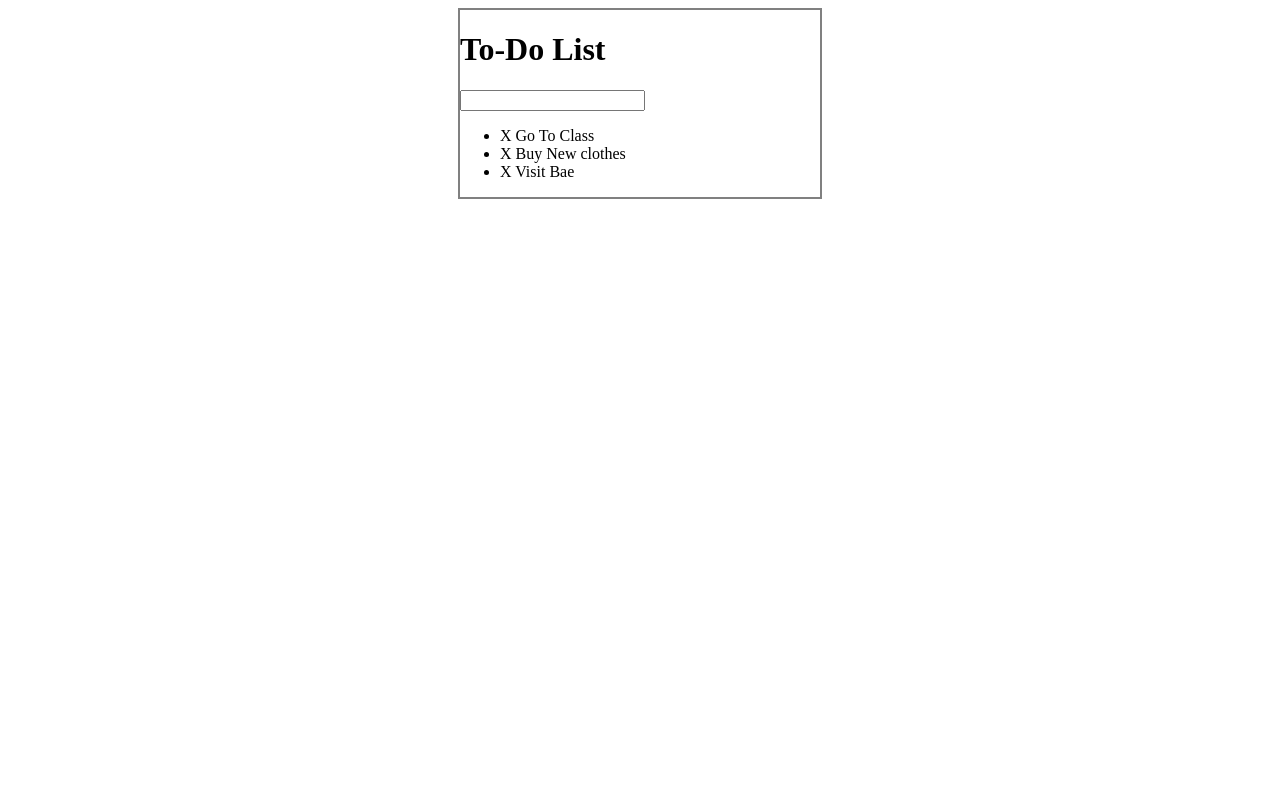
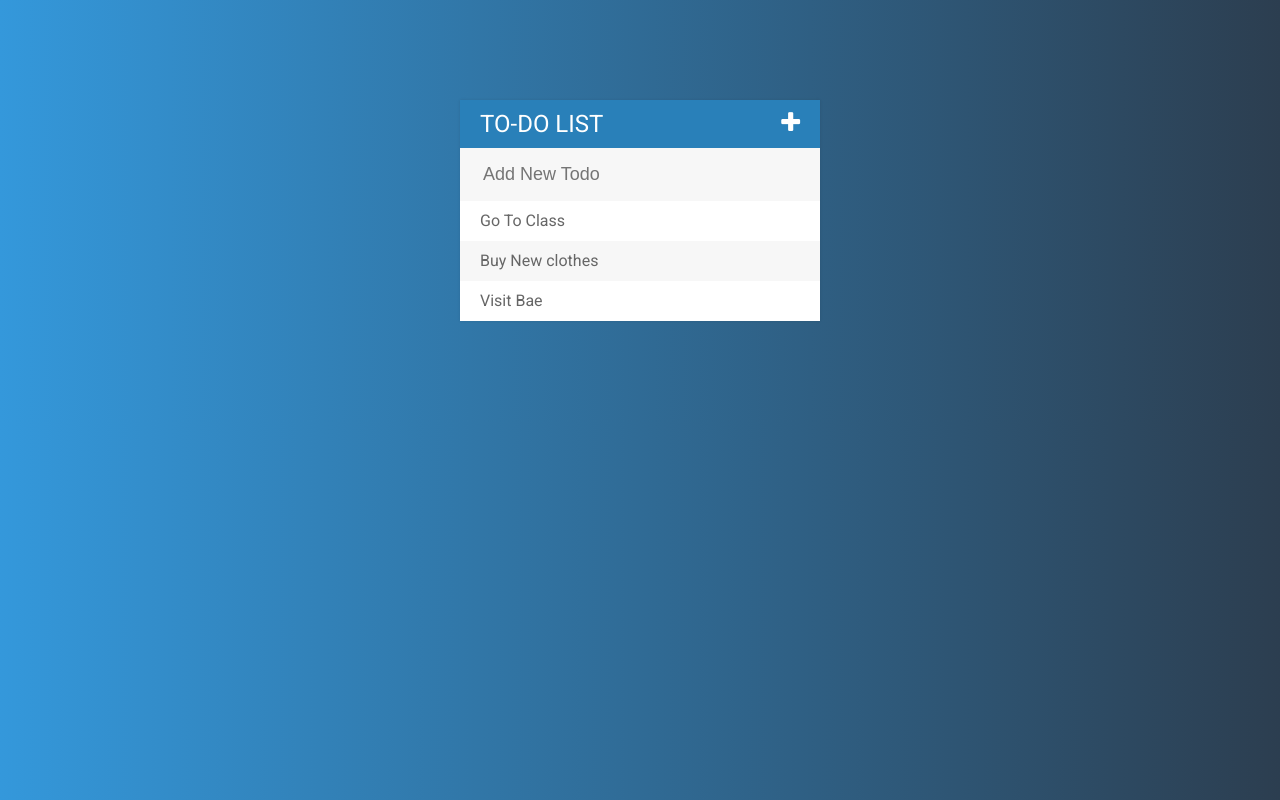
Before and after one commit to andyweru/Todo_list_project, a plain HTML site: page index.html in a window 1280 px wide. Drawn offline with Linux system fonts and the light colour scheme.

Commit message:
todo list styling complete

```diff
--- a/assets/css/todos.css
+++ b/assets/css/todos.css
@@ -1,7 +1,81 @@
+body{
+  font-family: Roboto;
+  background: #2c3e50;  /* fallback for old browsers */
+  background: -webkit-linear-gradient(to right, #3498db, #2c3e50);  /* Chrome 10-25, Safari 5.1-6 */
+  background: linear-gradient(to right, #3498db, #2c3e50); /* W3C, IE 10+/ Edge, Firefox 16+, Chrome 26+, Opera 12+, Safari 7+ */
+
+}
+
+h1 {
+  background: #2980b9;
+  color: white;
+  margin: 0;
+  padding: 10px 20px;
+  text-transform: uppercase;
+  font-size: 24px;
+  font-weight: normal;
+}
+
+ul {
+  list-style: none;
+  margin: 0;
+  padding: 0;
+}
+
+li {
+  background: #fff;
+  height: 40px;
+  line-height: 40px;
+  color: #666;
+}
+
+li:nth-child(2n){
+  background: #f7f7f7;
+}
+
+input {
+  font-size: 18px;
+  color: #2980b9;
+  background-color: #f7f7f7;
+  width: 100%;
+  padding: 13px 13px 13px 20px;
+  box-sizing: border-box;
+  border: 3px solid rgba(0,0,0,0);
+}
+
+input:focus{
+  background: #fff;
+  border: 3px solid #2980b9;
+  outline: none;
+}
+
+.fa-plus {
+  float: right;
+}
+
+span {
+  background: #e74e3c;
+  height: 40px;
+  margin-right: 20px;
+  text-align: center;
+  color: #fff;
+  width: 0px;
+  display: inline-block;
+  transition: 0.2s linear;
+  opacity: 0;
+
+}
+
+li:hover span {
+  width: 40px;
+  opacity: 1.0;
+}
+
 #container{
-  border: 2px solid gray;
   width: 360px;
-  margin: 0 auto;
+  margin: 100px auto;
+  background: #f7f7f7;
+  box-shadow: 0 0 3px rgba(0,0,0,0.1);
 }
 
 .completed {
--- a/assets/js/todos.js
+++ b/assets/js/todos.js
@@ -16,6 +16,6 @@ $("input[type = 'text']").keypress(function(event){
   if(event.which === 13){
     var todoText = $(this).val();
     $(this).val("");
-    $("ul").append("<li><span>X </span>" + todoText + "</li>");
+    $("ul").append("<li><span><i class = 'fa fa-trash'></i></span>" + todoText + "</li>");
   }
 })
--- a/index.html
+++ b/index.html
@@ -5,19 +5,21 @@
   <meta name="viewport" content="width=device-width, initial-scale=1.0">
   <meta http-equiv="X-UA-Compatible" content="ie=edge">
   <title>Todo List</title>
+  <link href="https://fonts.googleapis.com/css?family=Roboto:400,500,700" rel="stylesheet">
   <link rel="stylesheet" href="assets/css/todos.css">
+  <link rel="stylesheet" href="https://maxcdn.bootstrapcdn.com/font-awesome/4.7.0/css/font-awesome.min.css">
   <script src="assets/js/lib/jquery-3.3.1.js"></script>
 </head>
 <body>
 
   <div id="container">
-    <h1>To-Do List</h1>
-    <input type="text">
+    <h1>To-Do List <i class="fa fa-plus"></i></h1>
+    <input type="text" placeholder="Add New Todo">
 
     <ul>
-      <li><span>X </span>Go To Class</li>
-      <li><span>X </span>Buy New clothes</li>
-      <li><span>X </span>Visit Bae</li>
+      <li><span><i class="fa fa-trash"></i></span>Go To Class</li>
+      <li><span><i class="fa fa-trash"></i></span>Buy New clothes</li>
+      <li><span><i class="fa fa-trash"></i></span>Visit Bae</li>
     </ul>
 
   </div>
```
